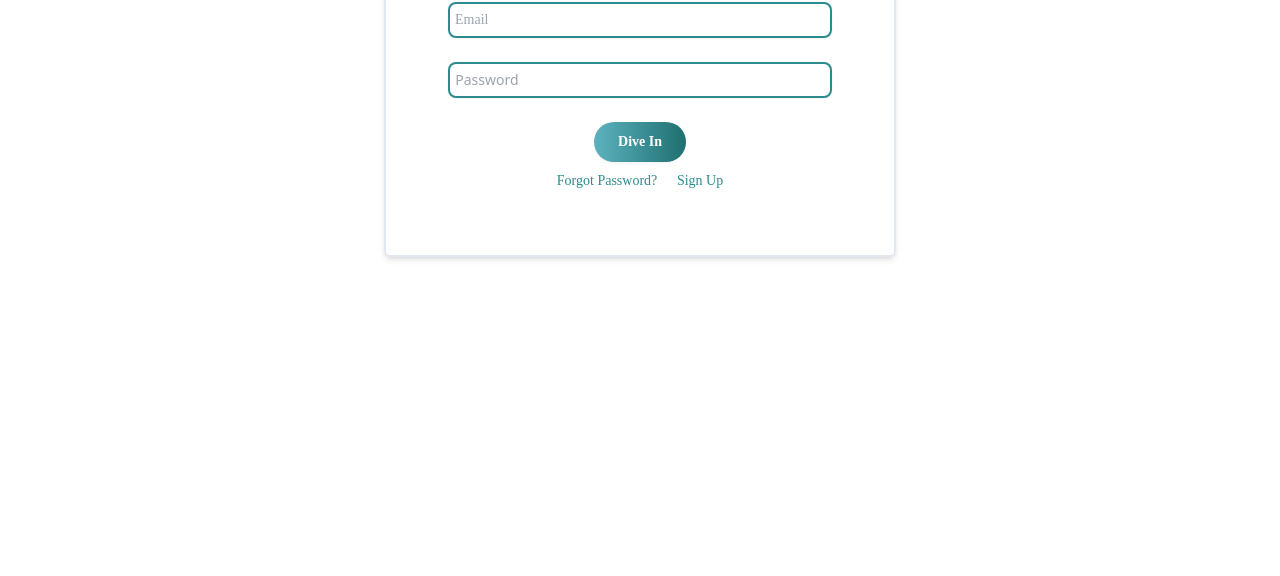
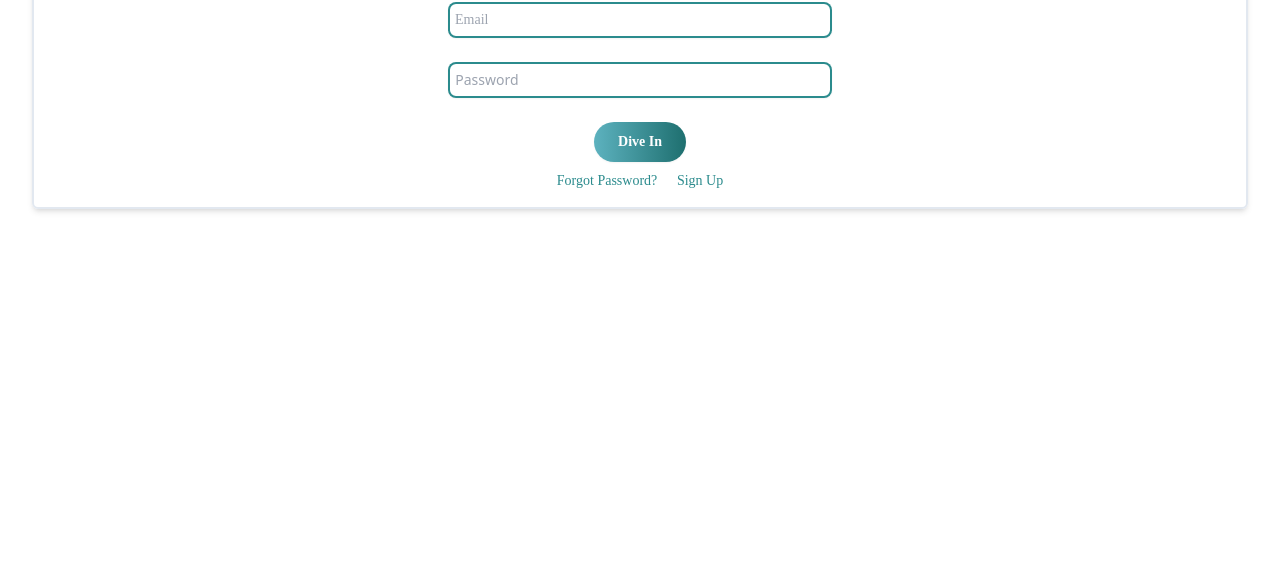
Before and after one commit to AveryTM/CSS-Framework-Challenge, a plain HTML site: page index.html in a window 1280 px wide. Shown: the part 224-800 px from the top of the page. Drawn offline with nearby package versions, Linux system fonts and the light colour scheme.

Commit message:
box outline

```diff
--- a/index.html
+++ b/index.html
@@ -7,8 +7,8 @@
   <script src="https://cdn.tailwindcss.com"></script>
 </head>
 <body>
-  <div class="mt-20 flex min-h-full flex-col justify-center px-6 py-12 lg:px-8 mx-96 shadow-md rounded-md border-2 border-slate-200 content-center">
-    <div class="">
+  <div class="mt-20 flex min-h-full flex-col justify-center px-6 py-12 lg:px-8">
+    <div class=" shadow-md rounded-md border-2 border-slate-200 content-center">
       <div class=" sm:mx-auto sm:w-full sm:max-w-sm">
         <h2 class=" font-['Montserrat'] mt-10 text-center text-4xl/9 font-bold tracking-tight text-[#2b8b8d]">Welcome to the Ocean</h2>
       </div>
```
